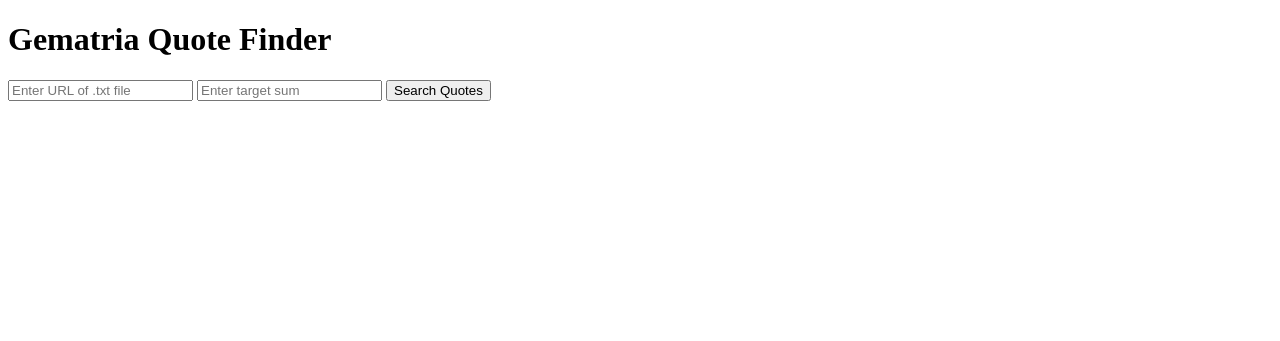
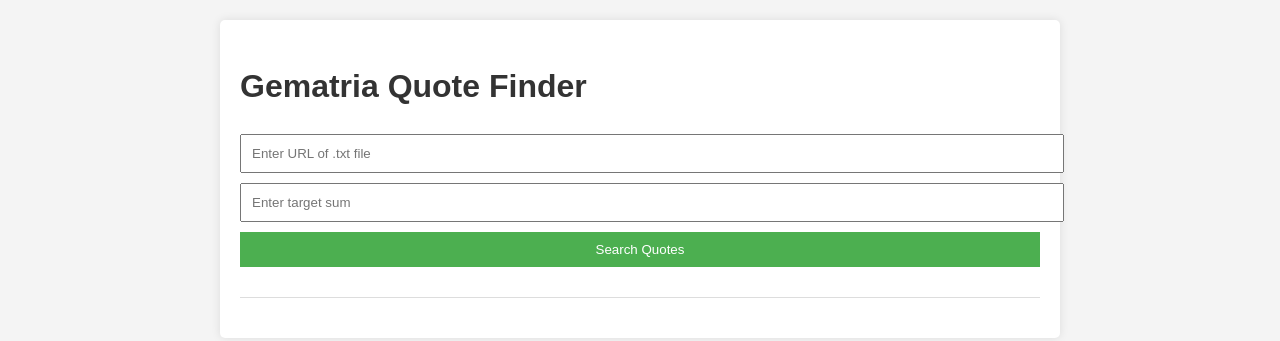
Before and after one commit to ur884241/quotesum-aq, a plain HTML site: page index.html in a window 1280 px wide. Drawn offline with Linux system fonts and the light colour scheme.

Commit message:
New Path.

```diff
--- a/index.html
+++ b/index.html
@@ -5,7 +5,43 @@
     <meta name="viewport" content="width=device-width, initial-scale=1.0">
     <title>Gematria Quote Finder</title>
     <style>
-        /* Your existing CSS */
+   body {
+            font-family: Arial, sans-serif;
+            line-height: 1.6;
+            margin: 0;
+            padding: 20px;
+            background-color: #f4f4f4;
+        }
+        .container {
+            max-width: 800px;
+            margin: auto;
+            background: white;
+            padding: 20px;
+            border-radius: 5px;
+            box-shadow: 0 0 10px rgba(0,0,0,0.1);
+        }
+        h1 {
+            color: #333;
+        }
+        input[type="text"], input[type="number"], button {
+            width: 100%;
+            padding: 10px;
+            margin-bottom: 10px;
+        }
+        button {
+            background-color: #4CAF50;
+            color: white;
+            border: none;
+            cursor: pointer;
+        }
+        button:hover {
+            background-color: #45a049;
+        }
+        #results {
+            margin-top: 20px;
+            border-top: 1px solid #ddd;
+            padding-top: 20px;
+        }
     </style>
 </head>
 <body>
```
